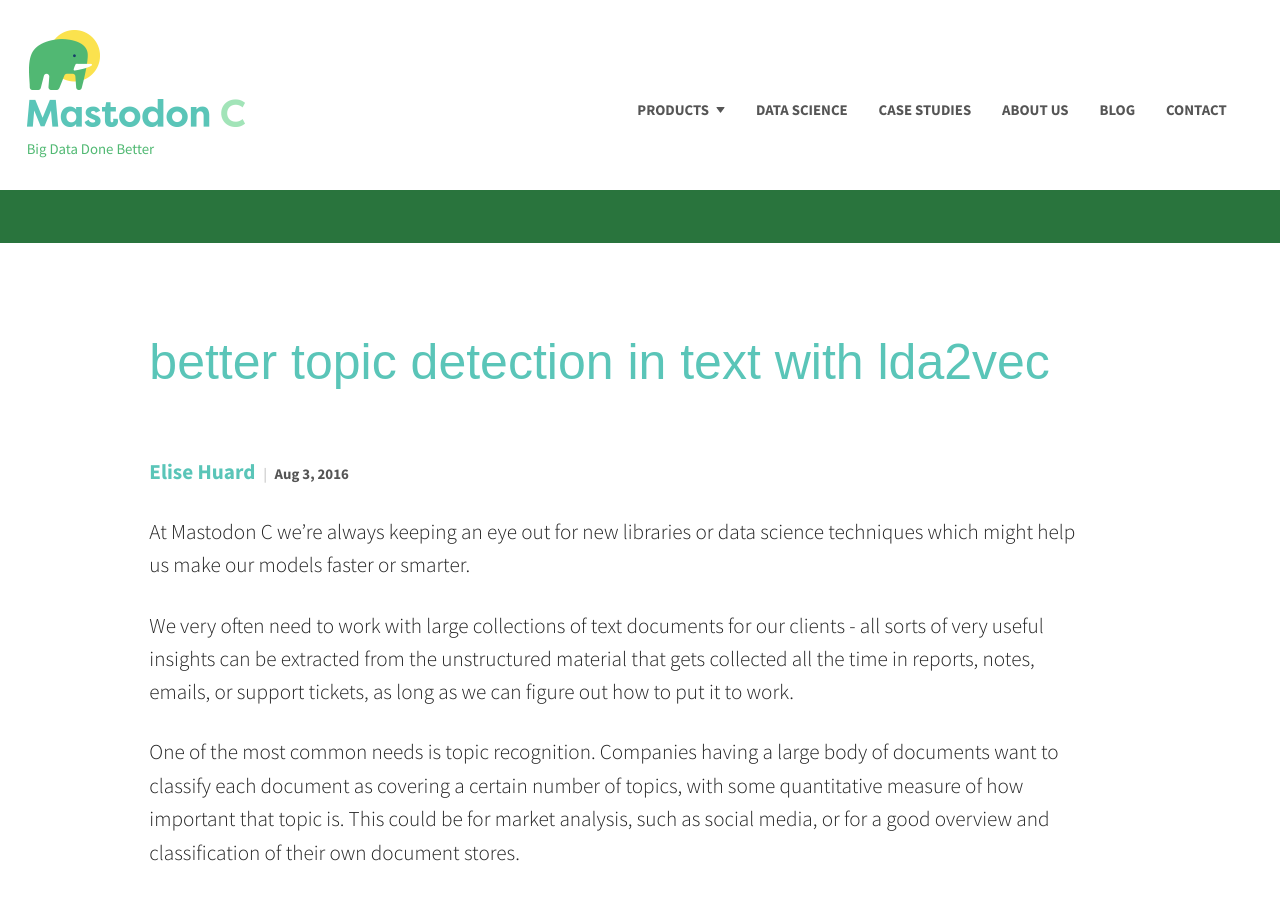
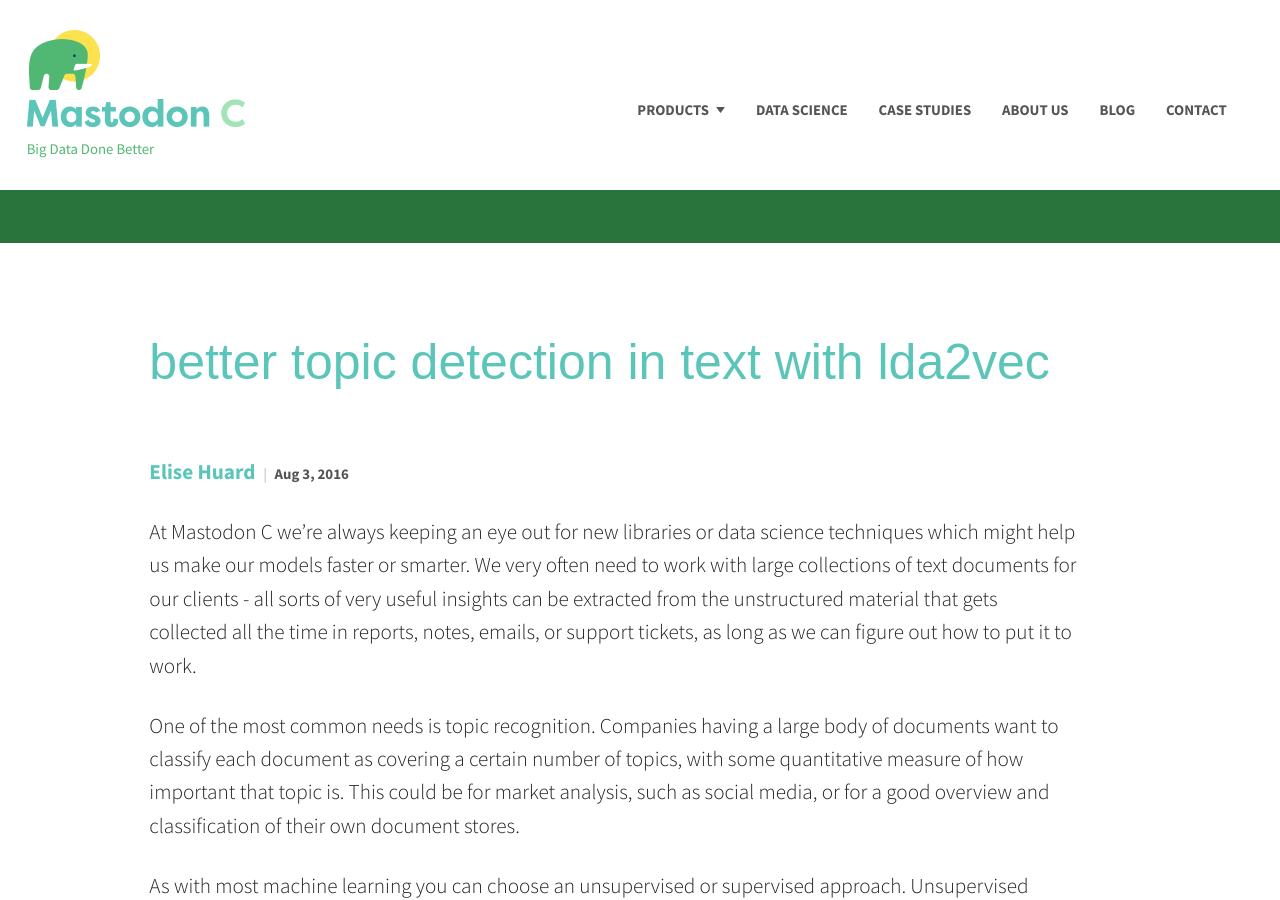
Before and after one commit to mantree/mastodonc.github.com, a Jekyll site: the page built from _posts/2016-08-03-better-topic-detection-in-text-with-lda2vec.md, in a window 1280 px wide and 900 px high. Built offline with Jekyll 4.4.1, drawn with Linux system fonts in a browser that asks for light colours; nearby versions of some CDN libraries; part of the change alters nothing that is shown.

```diff
--- a/_posts/2016-08-03-better-topic-detection-in-text-with-lda2vec.md
+++ b/_posts/2016-08-03-better-topic-detection-in-text-with-lda2vec.md
@@ -6,9 +6,8 @@ author: elise
 comments: true
 categories: [data science, technology, geeky]
 ---
-At Mastodon C we're always keeping an eye out for new libraries or data science techniques which might help us make our models faster or smarter.
-
-We very often need to work with large collections of text documents for our clients - all sorts of very useful insights can be extracted from the unstructured material that gets collected all the time in reports, notes, emails, or support tickets, as long as we can figure out how to put it to work.
+At Mastodon C we're always keeping an eye out for new libraries or data science techniques which might help us make our models faster or smarter. We very often need to work with large collections of text documents for our clients - all sorts of very useful insights can be extracted from the unstructured material that gets collected all the time in reports, notes, emails, or support tickets, as long as we can figure out how to put it to work.
+<!--more-->
 
 One of the most common needs is topic recognition. Companies having a large body of documents want to classify each document as covering a certain number of topics, with some quantitative measure of how important that topic is. This could be for market analysis, such as social media, or for a good overview and classification of their own document stores.
 
```
